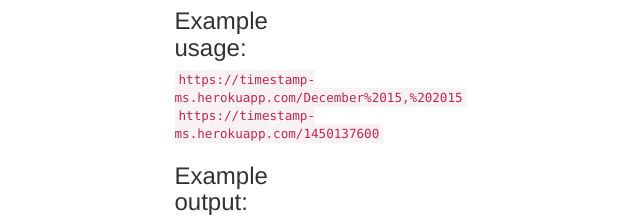
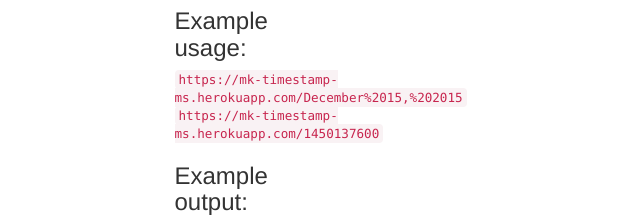
Before and after one commit to Karayel/FreeCodeCampAPIProject, a website: page public/index.html in a window 1280 px wide. Shown: the part 1315-1537 px from the top of the page, 383-1023 px from the left. Drawn offline with nearby package versions, Linux system fonts and the light colour scheme.

Commit message:
Update index.html

```diff
--- a/public/index.html
+++ b/public/index.html
@@ -17,8 +17,8 @@
                 <ul>3) If it does not contain a date or Unix timestamp, it returns null for those properties.</ul>
             </blockquote>
             <h3>Example usage:</h3>
-            <code>https://timestamp-ms.herokuapp.com/December%2015,%202015</code><br>
-            <code>https://timestamp-ms.herokuapp.com/1450137600</code>
+            <code>https://mk-timestamp-ms.herokuapp.com/December%2015,%202015</code><br>
+            <code>https://mk-timestamp-ms.herokuapp.com/1450137600</code>
             <h3>Example output:</h3>
             <code>
                 {
```
